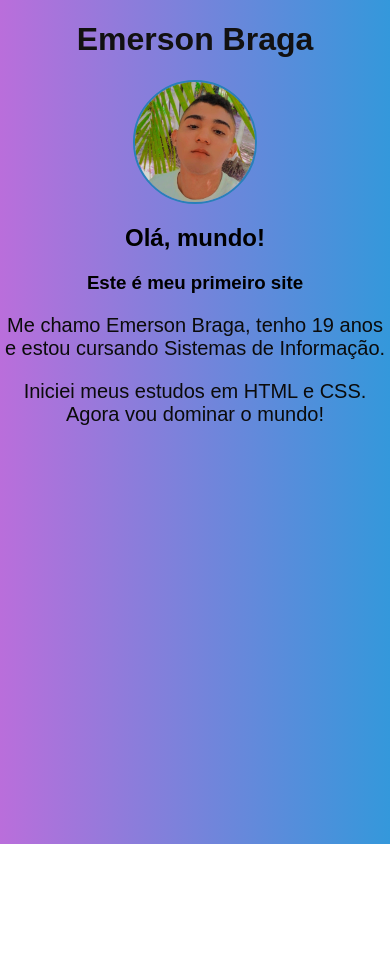
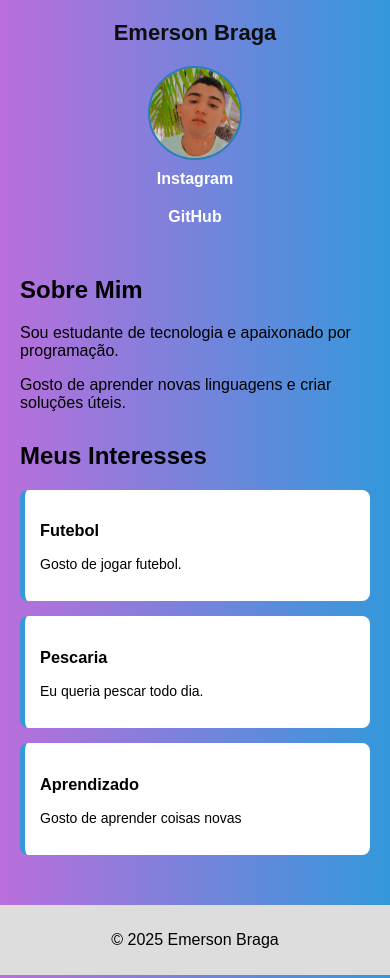
Before and after one commit to Emerson-devj/atividades-disciplina, a plain HTML site: page index.html in a window 390 px wide. Shown: the top 978 px of the page. Before the commit the page ends 844 px from the top, so only its background shows below. Drawn offline with Linux system fonts and the light colour scheme.

Commit message:
Add files via upload

```diff
--- a/index.html
+++ b/index.html
@@ -2,20 +2,64 @@
 <html lang="pt-br">
 <head>
     <meta charset="UTF-8">
-    <title>Meu Primeiro Site</title>
+    <meta name="viewport" content="width=device-width, initial-scale=1.0">
+    <title>Perfil Pessoal</title>
     <link rel="stylesheet" href="styles.css">
 </head>
 <body>
-    <header>
-        <h1>Emerson Braga</h1>
-        <img src="Minha foto.jpg" alt="Minha foto">
-    </header>
+  <header>
+    <h1>Emerson Braga</h1>
+    <img src= "imagem.Eu.jpg" alt="Minha foto">
+  </header>
 
-    <main>
-        <h2>Olá, mundo!</h2>
-        <h3>Este é meu primeiro site</h3>
-        <p>Me chamo Emerson Braga, tenho 19 anos e estou cursando Sistemas de Informação.</p>
-        <p>Iniciei meus estudos em HTML e CSS. Agora vou dominar o mundo!</p>
-    </main>
+  <nav>
+    <ul>
+      <li><a href="https://www.instagram.com/emersonbraga019?igsh=MXVtMHc0cWxrZ284Zg==">Instagram</a></li>
+      <li><a href="https://github.com/Emerson-devj">GitHub</a></li>
+    </ul>
+  </nav>
+
+  <main>
+    <section>
+      <h2>Sobre Mim</h2>
+      <p>Sou estudante de tecnologia e apaixonado por programação.</p>
+      <p>Gosto de aprender novas linguagens e criar soluções úteis.</p>
+    </section>
+
+    <section>
+      <h2>Meus Interesses</h2>
+
+      <article>
+        <h3>Futebol</h3>
+        <p>Gosto de jogar futebol.</p>
+      </article>
+
+      <article>
+        <h3>Pescaria</h3>
+        <p>Eu queria pescar todo dia.</p>
+      </article>
+
+      <article>
+        <h3>Aprendizado</h3>
+        <p>Gosto de aprender coisas novas</p>
+      </article>
+    </section>
+  </main>
+
+  <footer>
+    <p>&copy; 2025 Emerson Braga</p>
+  </footer>
+    <h1></h1>
+    <div vw class="enabled">
+        <div vw-access-button class="active"></div>
+        <div vw-plugin-wrapper>
+          <div class="vw-plugin-top-wrapper"></div>
+        </div>
+      </div>
+      <script src="https://vlibras.gov.br/app/vlibras-plugin.js"></script>
+      <script>
+        new window.VLibras.Widget('https://vlibras.gov.br/app');
+      </script>
+
 </body>
 </html>
--- a/styles.css
+++ b/styles.css
@@ -1,20 +1,41 @@
-body{
-    background:linear-gradient(to right,#ba6edb,#3498db);
-    font-family: Arial,sans-serif;
-    text-align: center;
+body {
+    background: linear-gradient(to right,#ba6edb,#3498db);
+    font-family: Arial, sans-serif;
     margin: 0;
     padding: 0;
-}
+  }
 
-h1{
-    color: #121111;
-}
+  h1 {
+    text-align: center;
+    color: #0c0e0f;
+    margin: 20px 0;
+  }
 
-p{
-    color: #0b0b0b;
-    font-size: 20px;
+  nav ul {
+    list-style: none;
+    display: flex;
+    justify-content: center;
+    gap: 20px;
+    padding: 0;
+    margin: 10px 0;
+  }
 
-}
+  nav a {
+    text-decoration: none;
+    color: #ffffff;
+    font-weight: bold;
+  }
+
+  main {
+    padding: 20px;
+    max-width: 900px;
+    margin: auto;
+  }
+
+  section {
+    margin-bottom: 30px;
+  }
+
   img {
     display: block;
     margin: 10px auto;
@@ -24,3 +45,38 @@ p{
     object-fit: cover;
     border: 2px solid #2980b9;
   }
+
+  article {
+    background-color: #ffffff;
+    padding: 15px;
+    margin-bottom: 15px;
+    border-left: 5px solid #3498db;
+    border-radius: 8px;
+  }
+
+  footer {
+    text-align: center;
+    padding: 10px;
+    background-color: #ddd;
+  }
+
+
+  @media (max-width: 600px) {
+    h1 {
+      font-size: 22px;
+    }
+
+    nav ul {
+      flex-direction: column;
+      align-items: center;
+    }
+
+    img {
+      width: 90px;
+      height: 90px;
+    }
+
+    article {
+      font-size: 14px;
+    }
+  }
```
Also changed, not shown: imagem.Eu.jpg (added).
